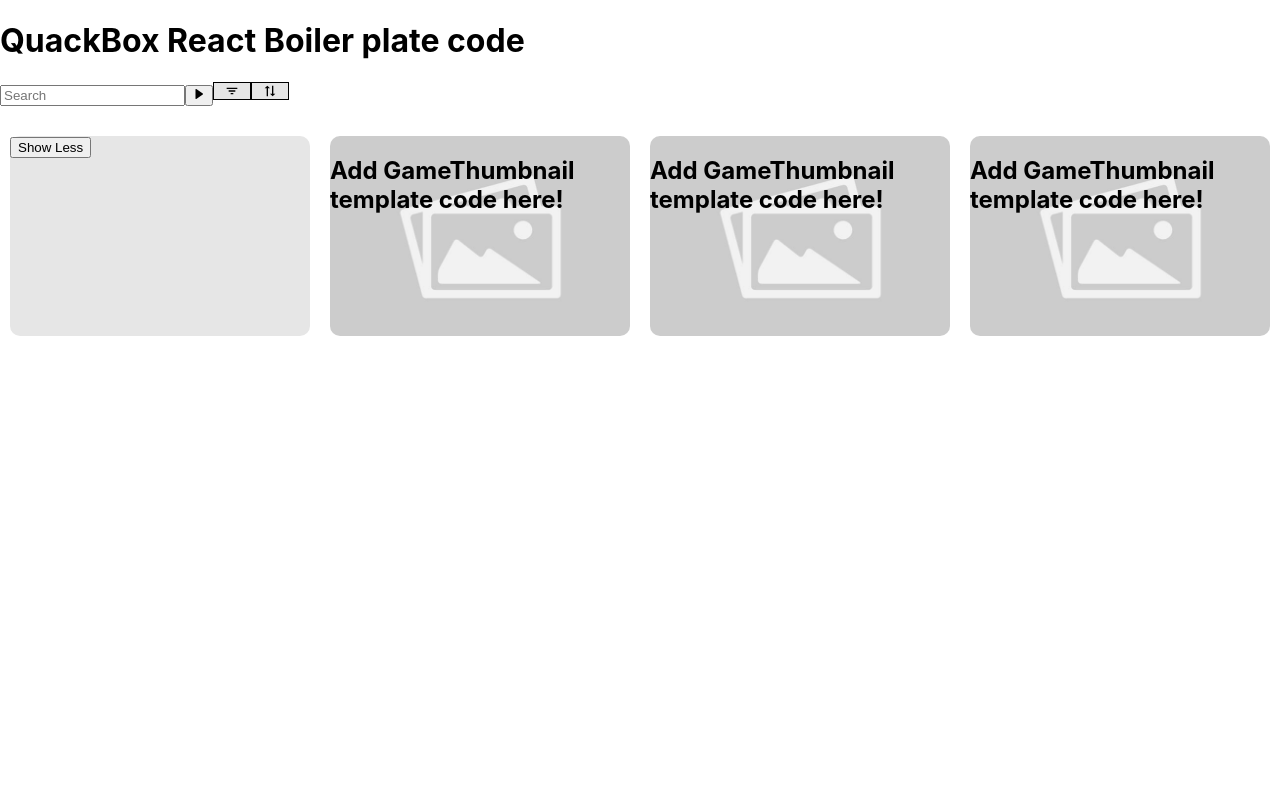
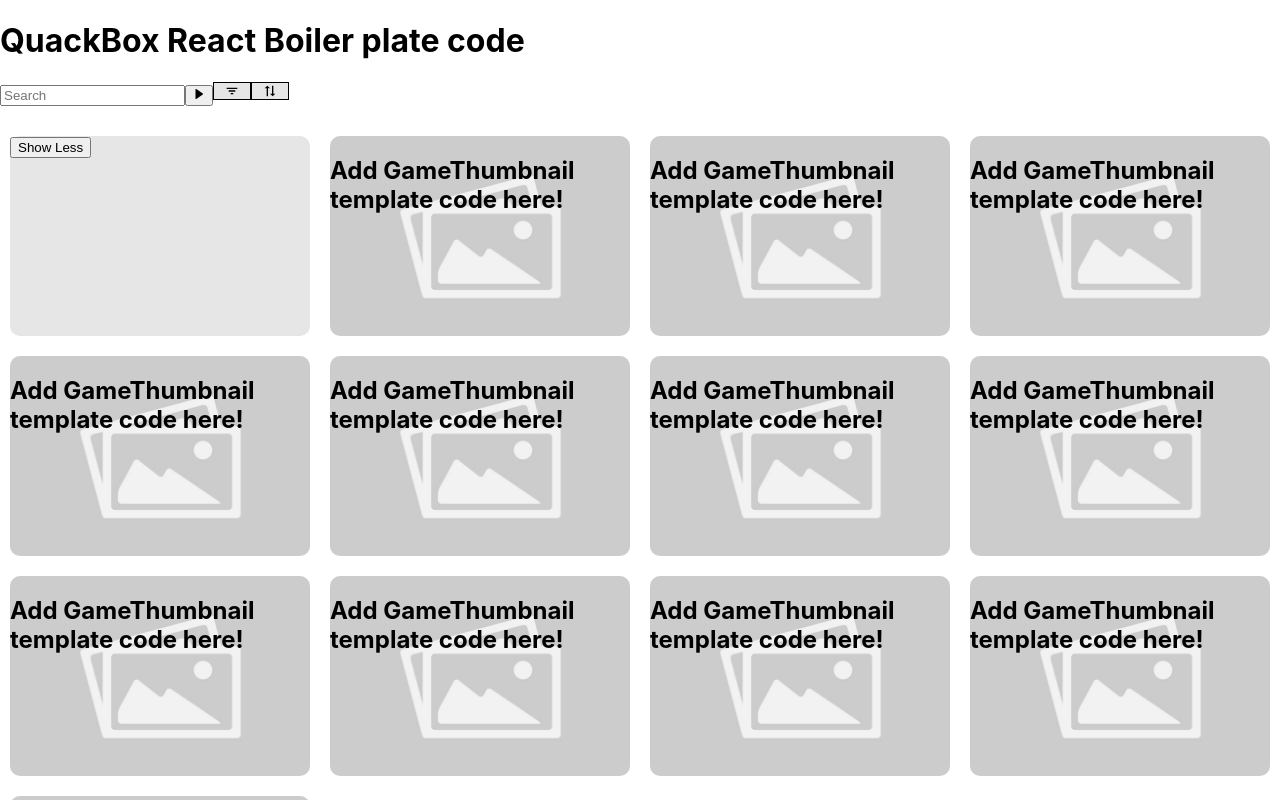
Before and after one commit to rit-coms/COMS-Console, a React (Create React App) app in the folder frontend/: page / in a window 1280 px wide. Both pictures are taken after a click on the button "See All". Shown: the top 800 px of the page. Built offline with nearby package versions, Linux system fonts and the light colour scheme.

Commit message:
made games on the home screen wrap when see all is clicked

```diff
--- a/frontend/src/components/GameGallery.js
+++ b/frontend/src/components/GameGallery.js
@@ -20,19 +20,62 @@ export default function GameGallery() {
 			"id": "snake-but-ducks",
 			"title": "Snake! but ducks",
 			"image": "./assets/placeholder.jpg"
+		},
+		{
+			"id": "duck-duck-go6",
+			"title": "duck duck go",
+			"image": "./assets/placeholder.jpg"
+		},
+		{
+			"id": "go-duck4",
+			"title": "go duck",
+			"image": "./assets/placeholder.jpg"
+		},
+		{
+			"id": "snake-but-ducks9",
+			"title": "Snake! but ducks",
+			"image": "./assets/placeholder.jpg"
+		},
+		{
+			"id": "duck-duck-go1",
+			"title": "duck duck go",
+			"image": "./assets/placeholder.jpg"
+		},
+		{
+			"id": "go-duck2",
+			"title": "go duck",
+			"image": "./assets/placeholder.jpg"
+		},
+		{
+			"id": "snake-but-ducks3",
+			"title": "Snake! but ducks",
+			"image": "./assets/placeholder.jpg"
+		},
+		{
+			"id": "duck-duck-go11",
+			"title": "duck duck go",
+			"image": "./assets/placeholder.jpg"
+		},
+		{
+			"id": "go-duck21",
+			"title": "go duck",
+			"image": "./assets/placeholder.jpg"
+		},
+		{
+			"id": "snake-but-ducks31",
+			"title": "Snake! but ducks",
+			"image": "./assets/placeholder.jpg"
 		}
 	]
 
-  const [showFullGallery, setShowFullGallery] = useState(false);
+	const [showFullGallery, setShowFullGallery] = useState(false);
 
     const handleSeeAllClick = () => {
         setShowFullGallery(!showFullGallery);
     };
 
-
-
 	return (
-        <div className="game-gallery">
+        <div className={showFullGallery ? 'game-gallery wrap' : 'game-gallery'}>
             <div className="card" style={{ 'backgroundColor': '#e6e6e6' }}>
                 <button onClick={handleSeeAllClick}>
                     {showFullGallery ? 'Show Less' : 'See All'}
@@ -40,10 +83,18 @@ export default function GameGallery() {
             </div>
 
 			{showFullGallery
-				? games.map((game) => <div className="card" style={{ 'backgroundColor': '#e6e6e6' }}><GameThumbnail key={game}></GameThumbnail></div>)
-				: games.slice(0, 6).map((game) => <div className="card" style={{ 'backgroundColor': '#e6e6e6' }}><GameThumbnail key={game}></GameThumbnail></div>)
+				? games.map((game) =>
+					<div className="card" style={{ 'backgroundColor': '#e6e6e6' }}>
+						<GameThumbnail key={game}></GameThumbnail>
+					</div>
+				)
+				// TODO reserve for previous 6 games played
+				: games.slice(0, 6).map((game) =>
+					<div className="card" style={{ 'backgroundColor': '#e6e6e6' }}>
+						<GameThumbnail key={game}></GameThumbnail>
+					</div>
+				)
 			}
-
         </div>
     );
 }
--- a/frontend/src/styles/GameGallery.css
+++ b/frontend/src/styles/GameGallery.css
@@ -1,15 +1,19 @@
 .game-gallery {
     display: flex;
-    flex-wrap: wrap;
+    overflow-x: scroll;
     justify-content: flex-start;
     width: 100%;
     padding: 20px 0;
 }
 
+.wrap {
+    flex-wrap: wrap;
+}
+
 /* remove the scrollbar */
-::-webkit-scrollbar {
+/* ::-webkit-scrollbar {
     width: 0px;
-}
+} */
 
 .card {
     /* background-color: 'red'; */
```
